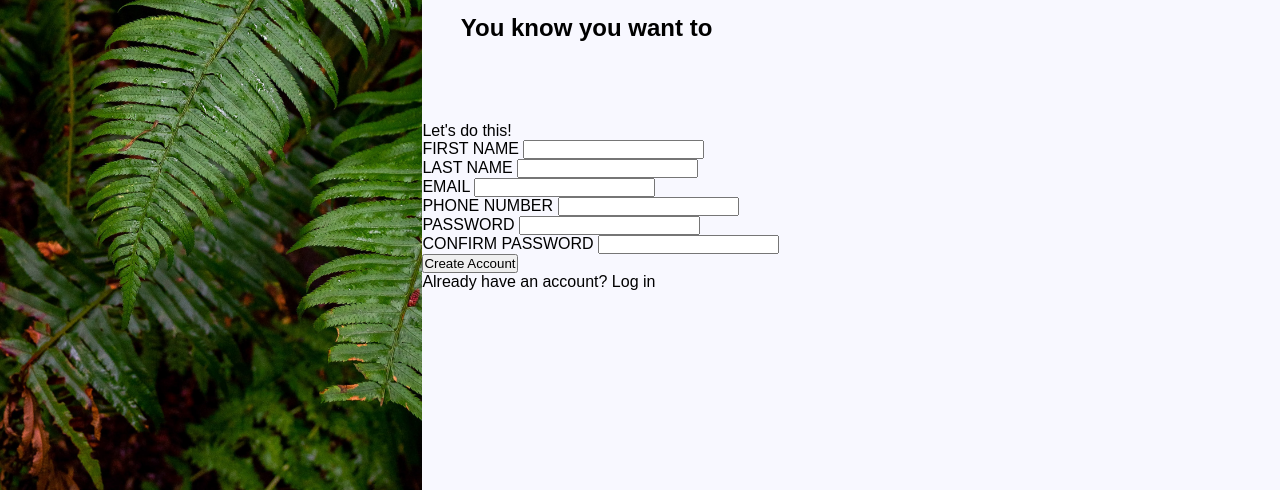
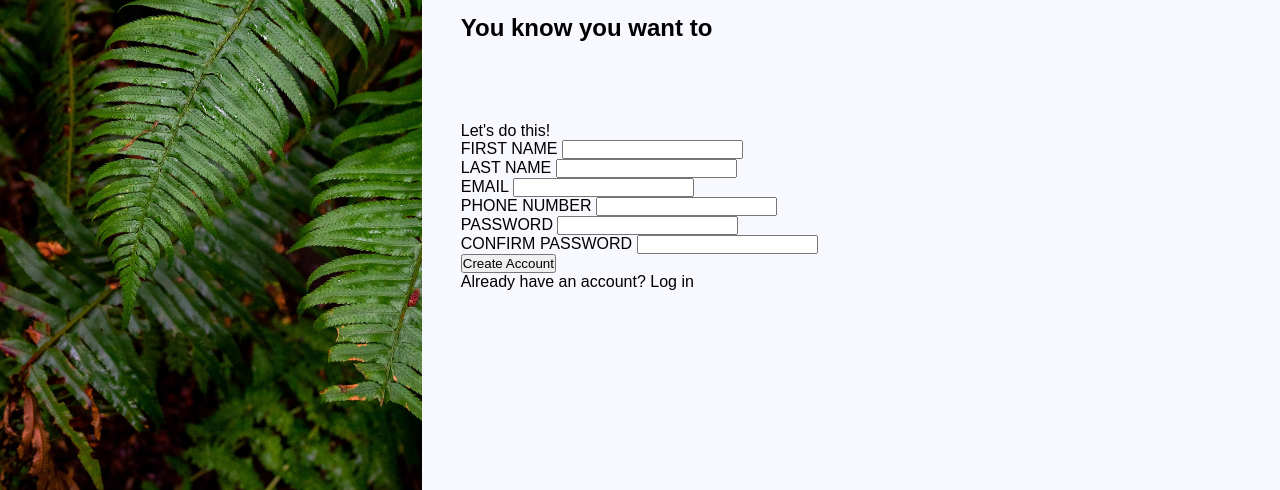
Before and after one commit to palsterzilla/sign-up-form, a plain HTML site: page index.html in a window 1280 px wide. Shown: the part 310-800 px from the top of the page. Drawn offline with Linux system fonts and the light colour scheme.

Commit message:
Fix styling for 'left'

```diff
--- a/styles.css
+++ b/styles.css
@@ -57,9 +57,12 @@ h1 {
   background-color: ghostwhite;
 }
 
+.left {
+  padding-left: 3vw;
+  /* padding: 0 3vw; */
+}
+
 .dummy-text {
-  /* padding: 0 3vw; */
-  padding-left: 3vw;
   font-weight: bold;
   width: 90%;
   font-size: 1.5rem;
```
